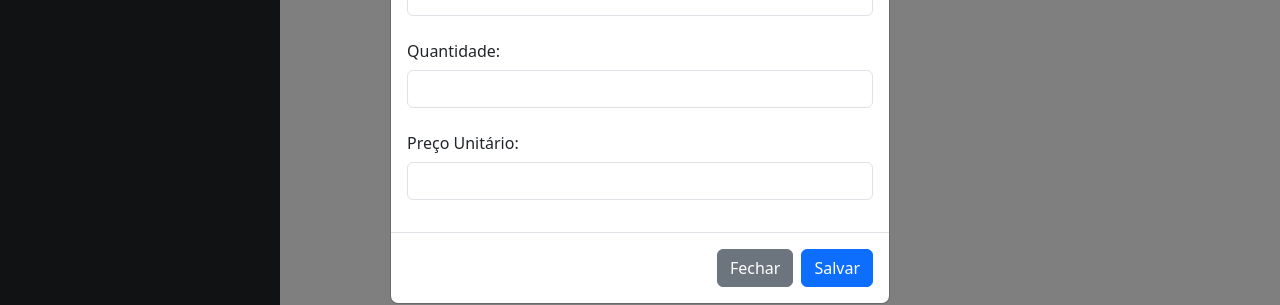
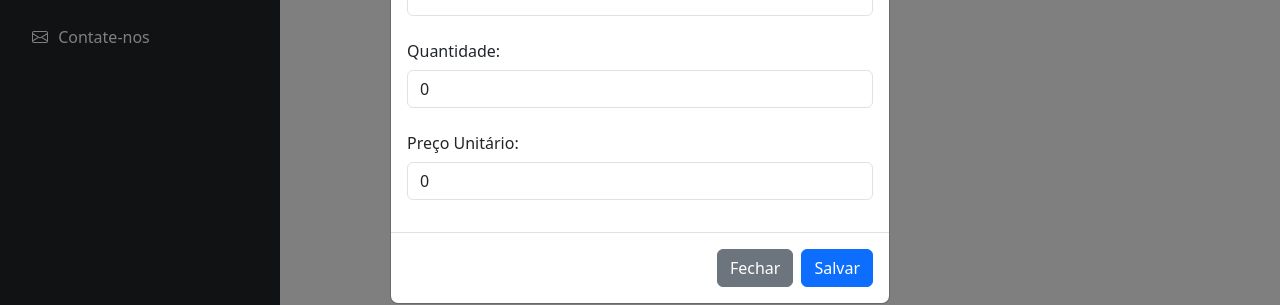
Before and after one commit to FernandoBsa/6_Academia_.Net_Desafio_Final, an Angular app in the folder FrontEnd/Estoque_FrontEnd/: page /estoque in a window 1280 px wide. Both pictures are taken after a click on the button "Cadastrar Produto". Shown: the part 260-565 px from the top of the page. Built offline with nearby package versions, Linux system fonts and the light colour scheme; no server answers.

Commit message:
finalizando o botao editar e pequenas mudancas na api

```diff
--- a/FrontEnd/Estoque_FrontEnd/src/app/app.component.html
+++ b/FrontEnd/Estoque_FrontEnd/src/app/app.component.html
@@ -16,6 +16,7 @@
           Home
         </a>
       </li>
+    <br>
       <li class="nav-item">
         <a routerLink="estoque" class="nav-link text-white" routerLinkActive="active">
           <svg xmlns="http://www.w3.org/2000/svg" width="16" height="16" fill="currentColor" class="bi bi-box-seam" viewBox="0 0 16 16">
@@ -24,6 +25,7 @@
           Estoque
         </a>
       </li>
+      <br>
       <li>
         <a routerLink="lancamentos" class="nav-link text-white" routerLinkActive="active">
           <svg xmlns="http://www.w3.org/2000/svg" width="16" height="16" fill="currentColor" class="bi bi-clipboard2-data" viewBox="0 0 16 16">
@@ -34,6 +36,7 @@
           Lançamentos
         </a>
       </li>
+      <br>
       <li>
         <a routerLink="contato" class="nav-link text-white" routerLinkActive="active">
           <svg xmlns="http://www.w3.org/2000/svg" width="16" height="16" fill="currentColor" class="bi bi-envelope" viewBox="0 0 16 16">
--- a/FrontEnd/Estoque_FrontEnd/src/app/app.module.ts
+++ b/FrontEnd/Estoque_FrontEnd/src/app/app.module.ts
@@ -18,6 +18,7 @@ import { ContatoEstoqueComponent } from './contato-estoque/contato-estoque.compo
 import { EditarProdutoModalComponent } from './tabela-estoque/editar-produto-modal/editar-produto-modal.component';
 import { NgbModule } from '@ng-bootstrap/ng-bootstrap';
 import { ToastrModule } from 'ngx-toastr';
+import { Router } from 'express';
 
 @NgModule({
   declarations: [
@@ -38,6 +39,7 @@ import { ToastrModule } from 'ngx-toastr';
     ModalModule.forRoot(),
     RouterModule,
     FormsModule,
+    RouterModule,
     HttpClientModule,
     BrowserAnimationsModule,
     NgbModule,
--- a/FrontEnd/Estoque_FrontEnd/src/app/model/cadastroviewmodel.ts
+++ b/FrontEnd/Estoque_FrontEnd/src/app/model/cadastroviewmodel.ts
@@ -1,6 +1,6 @@
 export class CadastroViewModel {
-    nomeProduto: string = '';
-    fabricante: string = '';
-    quantidade: number | null = null;
-    precoUnitario: number | null = null;
+    NomeProduto: string = '';
+    Fabricante: string = '';
+    Quantidade: number = 0;
+    PrecoUnitario: number = 0;
   }
--- a/FrontEnd/Estoque_FrontEnd/src/app/tabela-estoque/cadastro-produto-modal/cadastro-produto-modal.component.html
+++ b/FrontEnd/Estoque_FrontEnd/src/app/tabela-estoque/cadastro-produto-modal/cadastro-produto-modal.component.html
@@ -6,19 +6,19 @@
     <form>
         <div class="mb-3">
           <label for="nomeProduto" class="col-form-label">Nome do Produto:</label>
-          <input [(ngModel)]="produto.nomeProduto" [ngModelOptions]="{standalone: true}" type="text" class="form-control" id="nomeProduto">
+          <input [(ngModel)]="produto.NomeProduto" [ngModelOptions]="{standalone: true}" type="text" class="form-control" id="nomeProduto">
         </div>
         <div class="mb-3">
           <label for="fabricante" class="col-form-label">Fabricante:</label>
-          <input [(ngModel)]="produto.fabricante" [ngModelOptions]="{standalone: true}" type="text" class="form-control" id="fabricante">
+          <input [(ngModel)]="produto.Fabricante" [ngModelOptions]="{standalone: true}" type="text" class="form-control" id="fabricante">
         </div>
         <div class="mb-3">
           <label for="quantidade" class="col-form-label">Quantidade:</label>
-          <input [(ngModel)]="produto.quantidade" [ngModelOptions]="{standalone: true}" type="number" class="form-control" id="quantidade">
+          <input [(ngModel)]="produto.Quantidade" [ngModelOptions]="{standalone: true}" type="number" class="form-control" id="quantidade">
         </div>
         <div class="mb-3">
           <label for="precoUnitario" class="col-form-label">Preço Unitário:</label>
-          <input [(ngModel)]="produto.precoUnitario" [ngModelOptions]="{standalone: true}" type="text" class="form-control" id="precoUnitario">
+          <input [(ngModel)]="produto.PrecoUnitario" [ngModelOptions]="{standalone: true}" type="text" class="form-control" id="precoUnitario">
         </div>
     </form>
   </div>
--- a/FrontEnd/Estoque_FrontEnd/src/app/tabela-estoque/cadastro-produto-modal/cadastro-produto-modal.component.ts
+++ b/FrontEnd/Estoque_FrontEnd/src/app/tabela-estoque/cadastro-produto-modal/cadastro-produto-modal.component.ts
@@ -12,7 +12,6 @@ import { EstoqueViewModel } from '../../model/estoqueviewmodel';
   styleUrl: './cadastro-produto-modal.component.scss'
 })
 export class CadastroProdutoModalComponent {
-  produtos: EstoqueViewModel[] = [];
   produto: CadastroViewModel = new CadastroViewModel();
 
   constructor(
@@ -21,26 +20,16 @@ export class CadastroProdutoModalComponent {
     private toastr: ToastrService
   ) { }
 
-  carregarProdutos(): void {
-    this.estoqueService.consultarTodosProdutos().subscribe({
-      next: (response) => {
-        this.produtos = response;
-      },
-      error: (error) => { console.log('Erro ao obeter produtos', error) }
-    }
-    );
-  }
 
   cadastrarProduto(): void {
+    debugger;
     this.estoqueService.cadastrarProduto(this.produto).subscribe({
       next: (response) => {
         this.toastr.success(response.success);
         this.bsModalRef.hide();
-        this.carregarProdutos();
       },
       error: (error) => {
-      this.toastr.error(error.error.error)
-
+        this.toastr.error(error.error.error)
       }
     });
   }
--- a/FrontEnd/Estoque_FrontEnd/src/app/tabela-estoque/editar-produto-modal/editar-produto-modal.component.html
+++ b/FrontEnd/Estoque_FrontEnd/src/app/tabela-estoque/editar-produto-modal/editar-produto-modal.component.html
@@ -6,23 +6,27 @@
   <form>
     <div class="mb-3">
       <label for="id" class="col-form-label">ID do Produto</label>
-        <input type="text" class="form-control" id="id" [(ngModel)]="produto.id" [ngModelOptions]="{standalone: true}">
+      <input type="text" class="form-control" id="id" readonly [(ngModel)]="produto.id" [ngModelOptions]="{standalone: true}">
     </div>
     <div class="mb-3">
       <label for="nomeProduto" class="col-form-label">Nome do Produto:</label>
-          <input type="text" class="form-control" id="nomeProduto" [(ngModel)]="produto.nomeProduto" [ngModelOptions]="{standalone: true}">
+      <input type="text" class="form-control" id="nomeProduto" [(ngModel)]="produto.nomeProduto"
+        [ngModelOptions]="{standalone: true}">
     </div>
     <div class="mb-3">
       <label for="fabricante" class="col-form-label">Fabricante:</label>
-          <input type="text" class="form-control" id="fabricante" [(ngModel)]="produto.fabricante" [ngModelOptions]="{standalone: true}">
+      <input type="text" class="form-control" id="fabricante" [(ngModel)]="produto.fabricante"
+        [ngModelOptions]="{standalone: true}">
     </div>
     <div class="mb-3">
       <label for="quantidade" class="col-form-label">Quantidade:</label>
-          <input type="number" class="form-control" id="quantidade" [(ngModel)]="produto.quantidade" [ngModelOptions]="{standalone: true}">
+      <input type="number" class="form-control" id="quantidade" [(ngModel)]="produto.quantidade"
+        [ngModelOptions]="{standalone: true}">
     </div>
     <div class="mb-3">
       <label for="precoUnitario" class="col-form-label">Preço Unitário:</label>
-          <input type="text" class="form-control" id="precoUnitario" [(ngModel)]="produto.precoUnitario" [ngModelOptions]="{standalone: true}">
+      <input type="text" class="form-control" id="precoUnitario" [(ngModel)]="produto.precoUnitario"
+        [ngModelOptions]="{standalone: true}">
     </div>
   </form>
 </div>
--- a/FrontEnd/Estoque_FrontEnd/src/app/tabela-estoque/editar-produto-modal/editar-produto-modal.component.ts
+++ b/FrontEnd/Estoque_FrontEnd/src/app/tabela-estoque/editar-produto-modal/editar-produto-modal.component.ts
@@ -1,8 +1,9 @@
-import { Component } from '@angular/core';
+import { Component, OnInit } from '@angular/core';
 import { BsModalRef } from 'ngx-bootstrap/modal';
 import { EstoqueService } from '../../services/estoque.service';
 import { ToastrService } from 'ngx-toastr';
 import { EstoqueViewModel } from '../../model/estoqueviewmodel';
+import { Router } from 'express';
 
 @Component({
   selector: 'app-editar-produto-modal',
@@ -16,13 +17,15 @@ export class EditarProdutoModalComponent {
   constructor(
     public bsModalRef: BsModalRef,
     private estoqueService: EstoqueService,
-    private toastr: ToastrService) { }
+    private toastr: ToastrService,
+    ) { }
 
   salvarAlteracoes(): void {
     this.estoqueService.alterarProduto(this.produto).subscribe({
       next: (response) => {
         this.toastr.success(response.success);
         this.bsModalRef.hide();
+        window.location.reload();
       },
       error: (error) => {
         this.toastr.error(error.error.error)
--- a/FrontEnd/Estoque_FrontEnd/src/app/tabela-estoque/tabela-estoque.component.html
+++ b/FrontEnd/Estoque_FrontEnd/src/app/tabela-estoque/tabela-estoque.component.html
@@ -55,7 +55,7 @@
             <td>{{ produto.quantidade }}</td>
             <td>{{ produto.precoUnitario }}</td>
             <td>
-              <button type="button" class="btn btn-primary btn-sm" (click)="abrirModalEditarProduto()">
+              <button type="button" class="btn btn-primary btn-sm" (click)="abrirModalEditarProduto(produto.id)">
                 <svg xmlns="http://www.w3.org/2000/svg" width="16" height="16" fill="currentColor"
                   class="bi bi-pencil-fill" viewBox="0 0 16 16">
                   <path
--- a/FrontEnd/Estoque_FrontEnd/src/app/tabela-estoque/tabela-estoque.component.ts
+++ b/FrontEnd/Estoque_FrontEnd/src/app/tabela-estoque/tabela-estoque.component.ts
@@ -20,13 +20,15 @@ export class TabelaEstoqueComponent {
   modalRef: BsModalRef | undefined;
   produtos: EstoqueViewModel[] = [];
   idProduto: number = 0
+  produtoselecionado: number | null = null;
+
 
   constructor(
     private modalService: BsModalService,
     private estoqueService: EstoqueService,
     private modalServiceConfirmacao: NgbModal,
     private toastr: ToastrService
-    ) { }
+  ) { }
 
   ngOnInit(): void {
     this.carregarProdutos();
@@ -48,10 +50,10 @@ export class TabelaEstoqueComponent {
         this.toastr.success(response.success);
         this.modalServiceConfirmacao.dismissAll();
       },
-        error: (error) => {
+      error: (error) => {
         this.toastr.error(error.error.error)
         this.modalServiceConfirmacao.dismissAll();
-    }
+      }
     });
   }
 
@@ -83,8 +85,20 @@ export class TabelaEstoqueComponent {
     this.modalRef = this.modalService.show(SaidaProdutoModalComponent);
   }
 
-  abrirModalEditarProduto() {
-    this.modalRef = this.modalService.show(EditarProdutoModalComponent);
+  abrirModalEditarProduto(produtoId: number) {
+    this.produtoselecionado = produtoId;
+    this.estoqueService.obterProduto(produtoId).subscribe(
+      (produto: EstoqueViewModel) => {
+        this.modalRef = this.modalService.show(EditarProdutoModalComponent, {
+          initialState: {
+            produto: produto
+          }
+        });
+      },
+      (error) => {
+        console.error('Erro ao obter detalhes do produto', error);
+      }
+    );
   }
 
 }
```
Also changed, not shown: 1 other file (tests, documents, lock files or other folders). Lines whose indentation alone changed are shown as unchanged.
